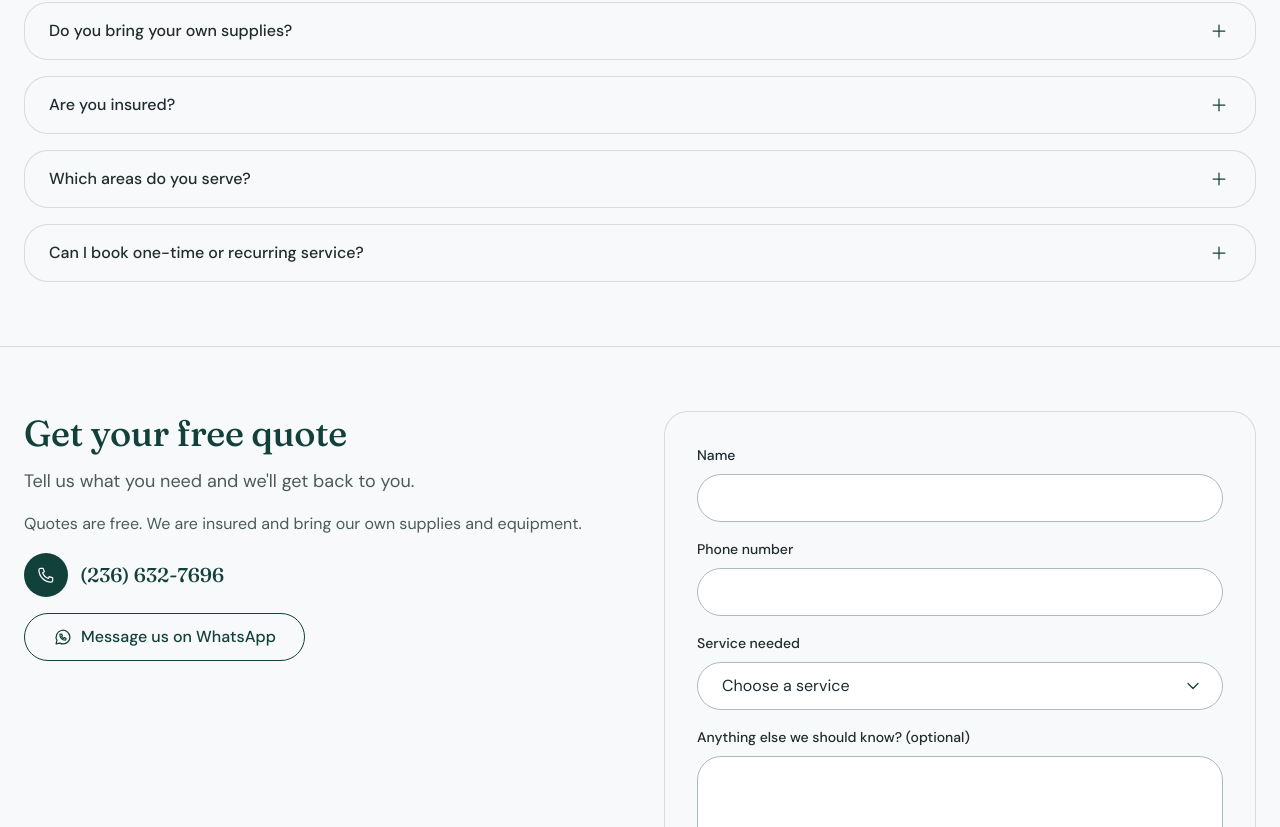
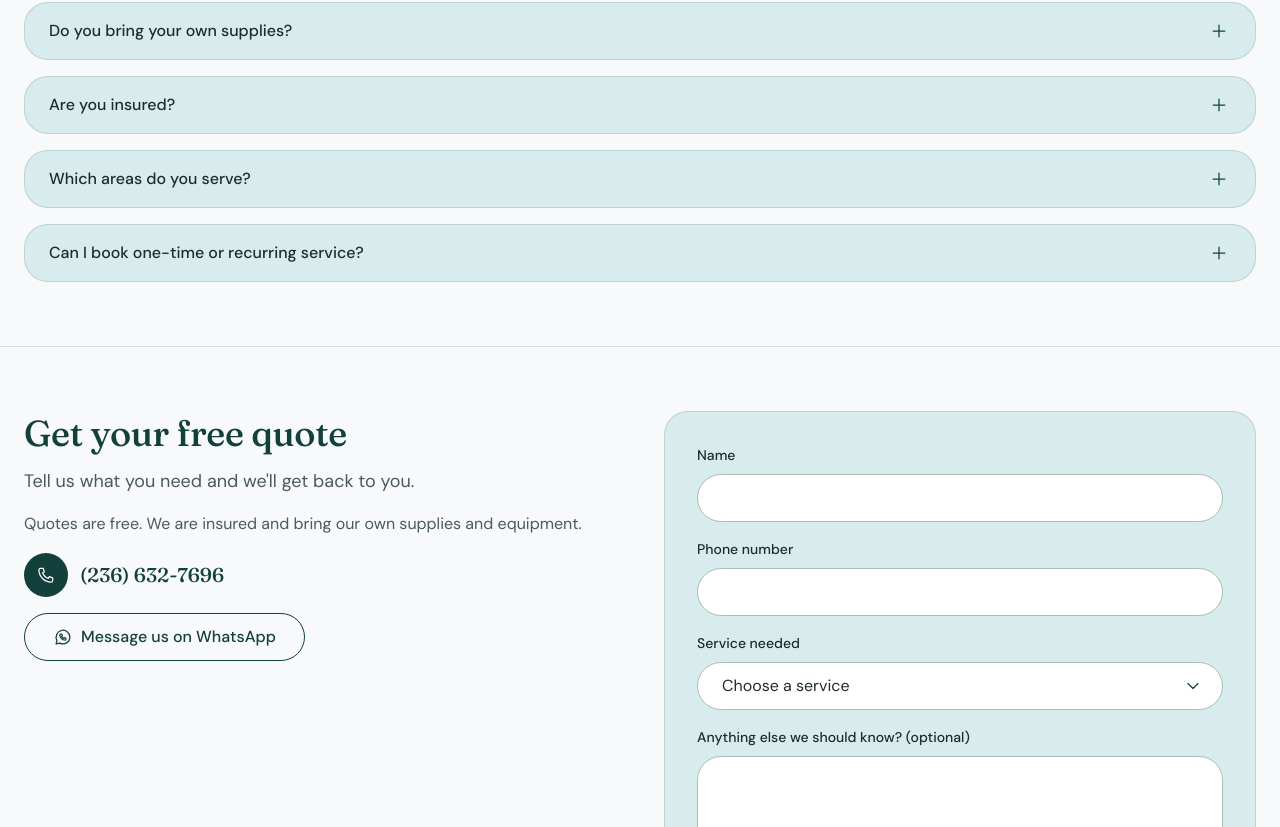
Before and after one commit to DigiBearCA/JAG-cleaning-web, a Next.js app: page / in a window 1280 px wide. Shown: the part 2533-3360 px from the top of the page. Built offline with nearby package versions, Linux system fonts and the light colour scheme.

Commit message:
style: update background color in QuoteForm and Accordion components for consistency

```diff
--- a/src/components/forms/QuoteForm.tsx
+++ b/src/components/forms/QuoteForm.tsx
@@ -141,7 +141,7 @@ export function QuoteForm({ defaultService, id, labelledBy, className }: QuoteFo
   const submitting = status === "submitting";
 
   return (
-    <div id={id} className={cx("rounded-card border border-line bg-snow p-6 text-ink md:p-8", className)}>
+    <div id={id} className={cx("rounded-card border border-line bg-alt p-6 text-ink md:p-8", className)}>
       {status === "success" ? (
         <div className="flex flex-col gap-4">
           <h3 ref={successHeadingRef} tabIndex={-1} className="type-h3 text-primary">
--- a/src/components/ui/Accordion.tsx
+++ b/src/components/ui/Accordion.tsx
@@ -39,7 +39,7 @@ export function Accordion({ items, headingLevel = "h3", className }: AccordionPr
         const buttonId = `${baseId}-${item.id}-button`;
         const panelId = `${baseId}-${item.id}-panel`;
         return (
-          <div key={item.id} className="rounded-card border border-line bg-snow text-ink">
+          <div key={item.id} className="rounded-card border border-line bg-alt text-ink">
             <Heading className="m-0">
               <button
                 type="button"
```
